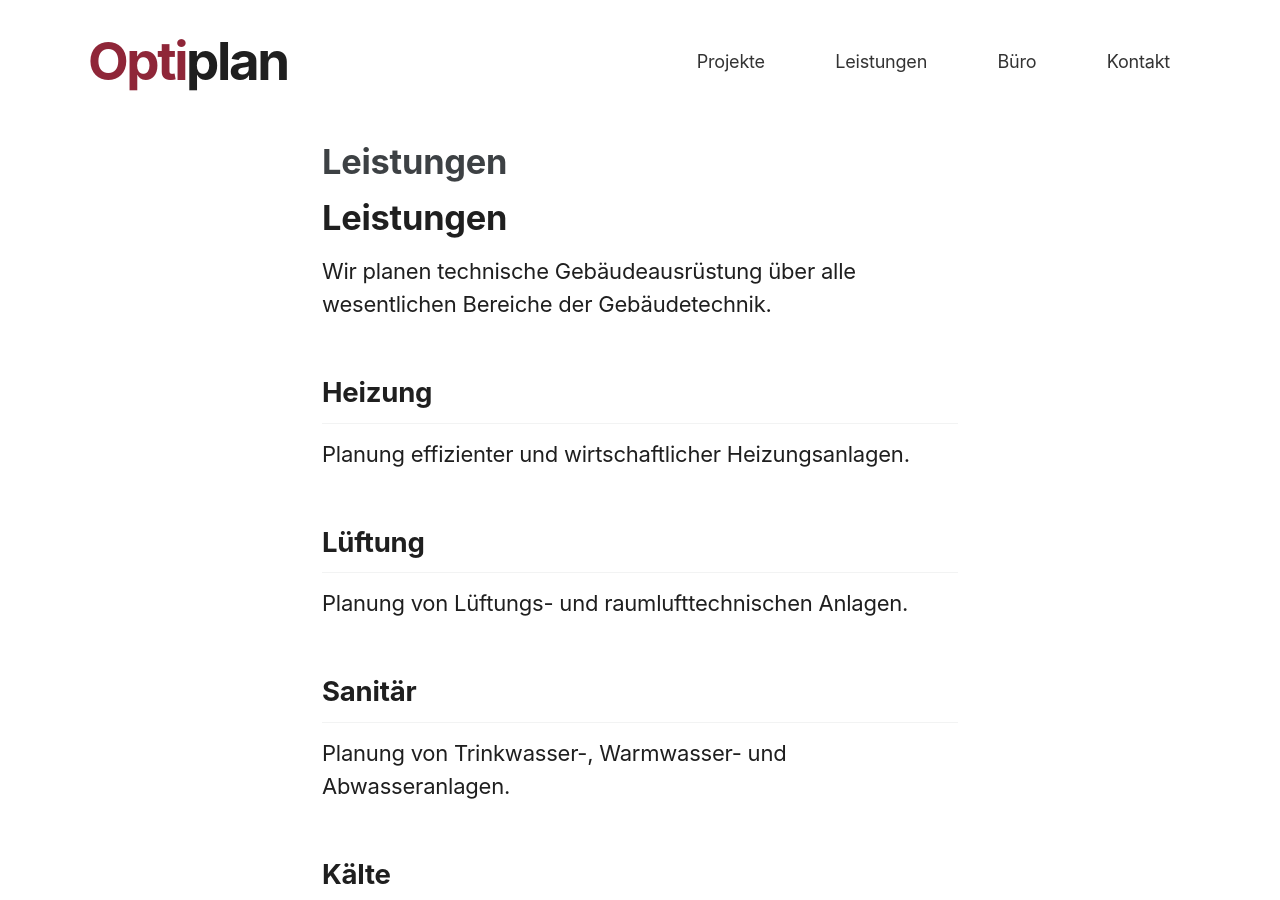
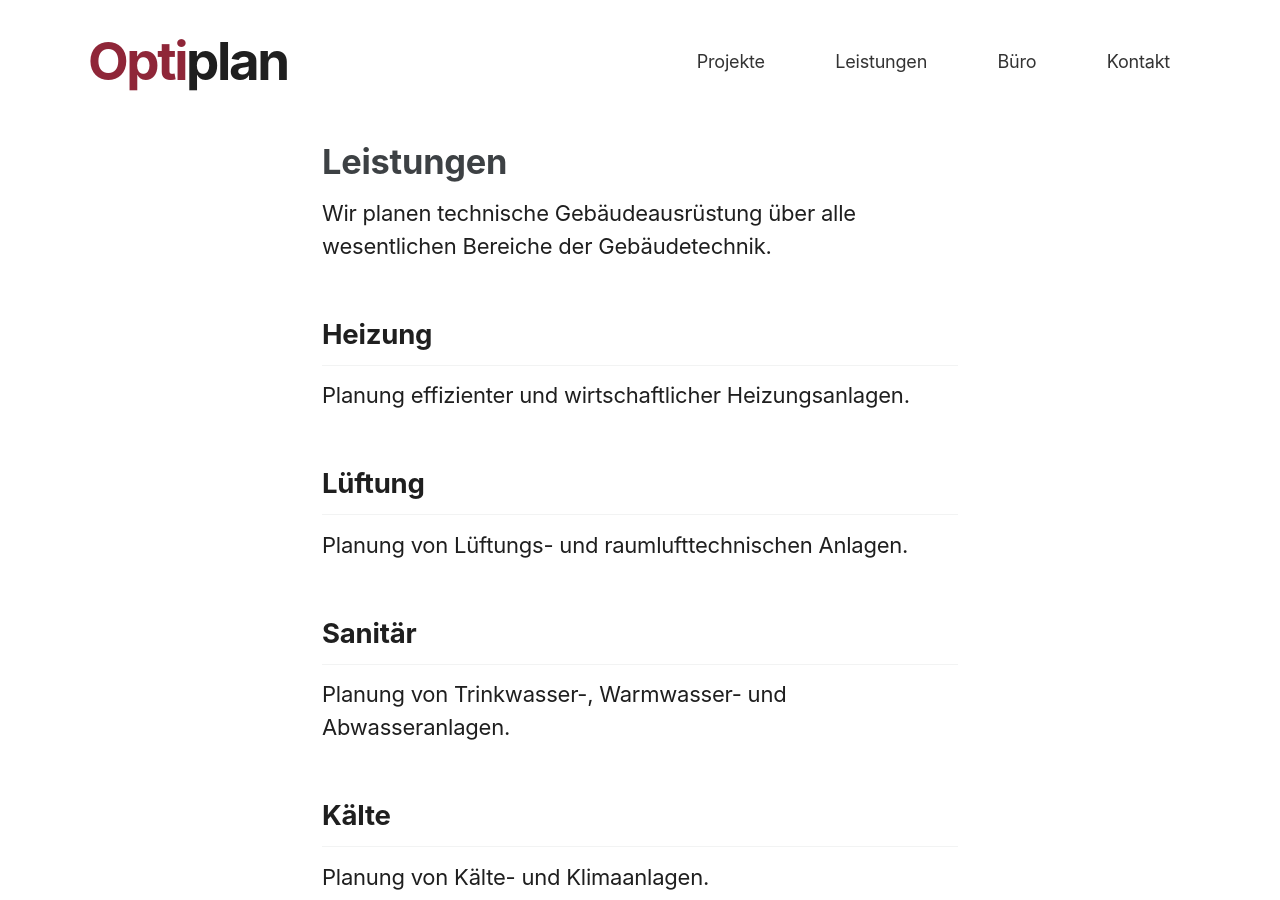
Before and after one commit to gryphiusodenhobler/www.optiplan.at, a Jekyll site: the page built from leistungen.md, in a window 1280 px wide and 900 px high. Built offline with Jekyll 4.4.1, drawn with Linux system fonts in a browser that asks for light colours; cached includes are drawn as plain includes.

Commit message:
Update leistungen.md

```diff
--- a/leistungen.md
+++ b/leistungen.md
@@ -3,8 +3,6 @@ layout: single
 title: "Leistungen"
 permalink: /leistungen/
 ---
-
-# Leistungen
 
 Wir planen technische Gebäudeausrüstung über alle wesentlichen Bereiche der Gebäudetechnik.
 
```
